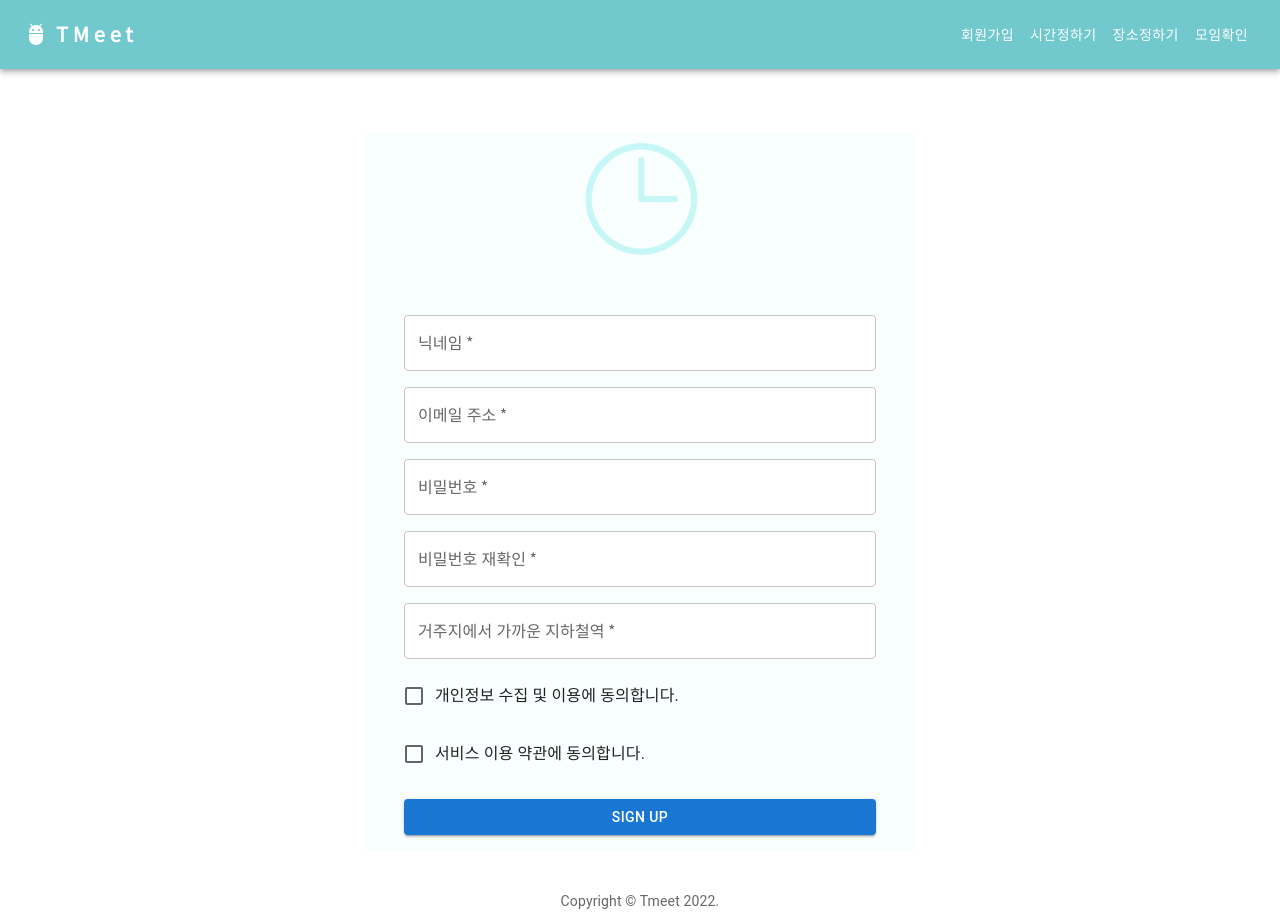
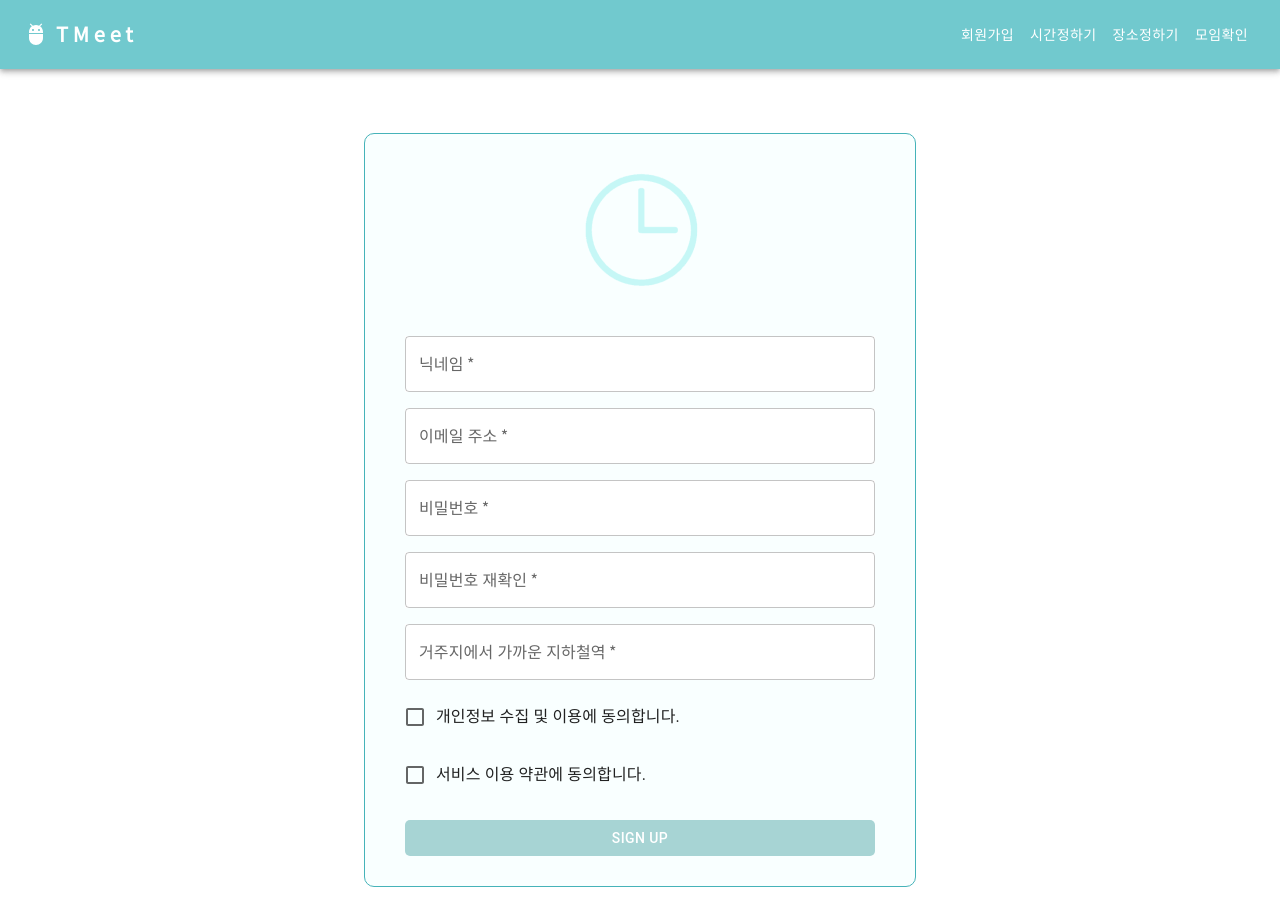
Before and after one commit to ssook1222/TMeet, a React (Create React App) app in the folder tmeet-frontend/: page /sign-up in a window 1280 px wide. Built offline with nearby package versions, Linux system fonts and the light colour scheme.

Commit message:
UPDATE : SignUp 페이지 UI 수정 및 Appbar 링크로 이동하도록 수정

```diff
--- a/tmeet-frontend/src/pages/components/navigationBar/NavBar.jsx
+++ b/tmeet-frontend/src/pages/components/navigationBar/NavBar.jsx
@@ -13,8 +13,11 @@ import Button from '@mui/material/Button';
 import Tooltip from '@mui/material/Tooltip';
 import MenuItem from '@mui/material/MenuItem';
 import AdbIcon from '@mui/icons-material/Adb';
+import {Link} from "@mui/material";
 
 const pages = ['회원가입', '시간정하기', '장소정하기', '모임확인'];
+const link =['/sign-up','/time','/','/'];
+const index = [0,1,2,3];
 
 const NavBar = () => {
     const [anchorElNav, setAnchorElNav] = React.useState(null);
@@ -88,7 +91,8 @@ const NavBar = () => {
                             }}
                         >
                             {pages.map((page) => (
-                                <MenuItem key={page} onClick={handleCloseNavMenu}>
+                                <MenuItem key={page}
+                                          onClick={handleCloseNavMenu}>
                                     <Typography textAlign="center">{page}</Typography>
                                 </MenuItem>
                             ))}
@@ -116,15 +120,18 @@ const NavBar = () => {
                     <div style={{ flexGrow: 2, display: { xs: 'none', md: 'flex' }, marginLeft:'auto'}}></div>
                     <div style={{ flexGrow: 2, display: { xs: 'none', md: 'flex' }, marginLeft:'auto'}}></div>
                     <Box sx={{ flexGrow: 0, display: { xs: 'none', md: 'flex' }, marginleft:0}}>
-                        {pages.map((page) => (
+                        {
+                            pages.map((page, index) => (
                             <Button
                                 key={page}
                                 onClick={handleCloseNavMenu}
                                 sx={{ my: 2, color: 'white', display: 'block', fontFamily: 'Noto Sans KR' }}
+                                href={link[index]}
                             >
                                 {page}
                             </Button>
-                        ))}
+                        ))
+                        }
                     </Box>
 
                     {/*<Box sx={{ flexGrow: 0 }}>*/}
--- a/tmeet-frontend/src/pages/login/Login.jsx
+++ b/tmeet-frontend/src/pages/login/Login.jsx
@@ -135,7 +135,7 @@ function Login() {
                                     marginTop:"5px",
                                     marginBottom:"2px"
                                 }}>계정이 없으신가요?</h5>
-                                <Link href="#"
+                                <Link href="/sign-up"
                                       style={{display:"inline-block",
                                           textAlign:"center",
                                           width:"100%",
--- a/tmeet-frontend/src/pages/sign-up/SignUp.jsx
+++ b/tmeet-frontend/src/pages/sign-up/SignUp.jsx
@@ -8,21 +8,10 @@ import Checkbox from '@mui/material/Checkbox';
 
 import Grid from '@mui/material/Grid';
 import Box from '@mui/material/Box';
-import LockOutlinedIcon from '@mui/icons-material/LockOutlined';
-import Typography from '@mui/material/Typography';
 import Container from '@mui/material/Container';
 import { createTheme, ThemeProvider } from '@mui/material/styles';
 import NavBar from "../components/navigationBar/NavBar";
 
-function Copyright(props) {
-    return (
-        <Typography variant="body2" color="text.secondary" align="center" {...props}>
-            {'Copyright © Tmeet '}
-            {new Date().getFullYear()}
-            {'.'}
-        </Typography>
-    );
-}
 
 const theme = createTheme(
     {
@@ -57,11 +46,16 @@ export default function SignUp() {
                         marginTop: 8,
                         display: 'flex',
                         flexDirection: 'column',
-                        alignItems: 'center'
+                        alignItems: 'center',
+                        border: 'solid 1px #46B3B9',
+                        borderRadius: '10px',
+                        marginBottom: '30px'
                     }}
                 >
                     <img sx={{ m: 1 }}
-                         style={{marginBottom:"10px"}}
+                         style={{
+                             marginTop:"30px"
+                         }}
                          src="img/time.png"></img>
                     <Box component="form" noValidate onSubmit={handleSubmit}
                          sx={{
@@ -148,12 +142,17 @@ export default function SignUp() {
                             fullWidth
                             variant="contained"
                             sx={{ mt: 3, mb: 2 }}
+                            style={{
+                                backgroundColor:"#a7d4d4",
+                                boxShadow:"none",
+                                borderRadius:"5px",
+                                marginBottom:"30px"
+                            }}
                         >
                             Sign Up
                         </Button>
                     </Box>
                 </Box>
-                <Copyright sx={{ mt: 5 }} />
             </Container>
         </ThemeProvider>
         </div>
```
